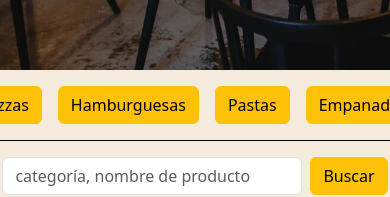
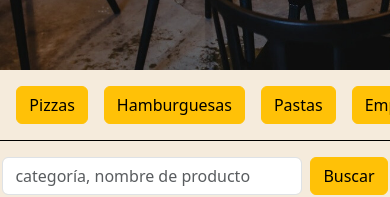
Before and after one commit to brunomry/frontendProyectoFinal_RollingCode, a React (Vite) app: page / in a window 390 px wide. Shown: the part 436-633 px from the top of the page. Built offline with nearby package versions, Linux system fonts and the light colour scheme.

Commit message:
se agregaron media queries para la seccion de categorias

```diff
--- a/src/components/pages/Menu.jsx
+++ b/src/components/pages/Menu.jsx
@@ -18,7 +18,7 @@ const Menu = () => {
           </a>
         </button>
       </section>
-      <div className="border-bottom border-black d-flex justify-content-center p-3 menuCategoryContainer">
+      <div className="border-bottom border-black d-flex justify-content-center py-3 pe-2 menuCategoryContainer">
         <Button className="me-3" variant="warning">
           Pizzas
         </Button>
--- a/src/styles/menu.css
+++ b/src/styles/menu.css
@@ -46,6 +46,17 @@ h3 {
 }
 .menuCategoryContainer{
   overflow-x: scroll;
+  padding-left: 190px;
+}
+@media all and (min-width: 375px){
+  .menuCategoryContainer{
+    padding-left: 100px;
+  }
+}
+@media all and (min-width: 576px){
+  .menuCategoryContainer{
+    padding-left: 0px;
+  }
 }
 @media all and (min-width: 768px){
   .title{
```
